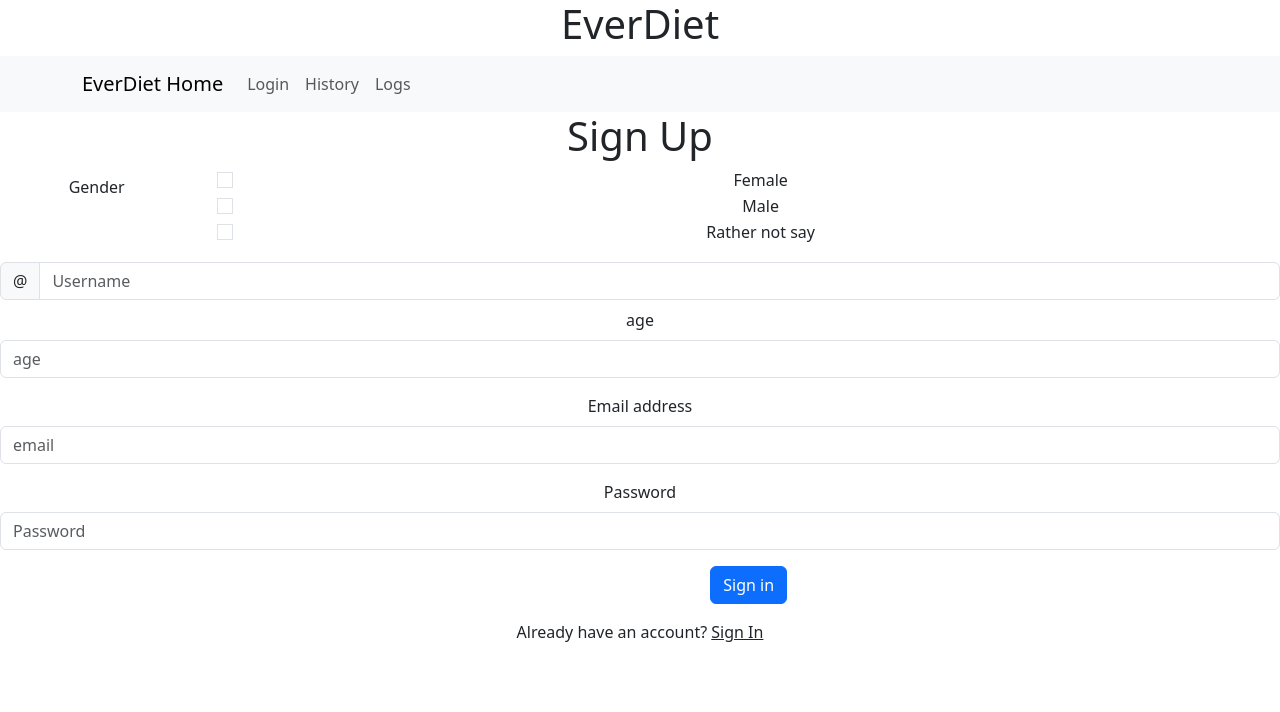
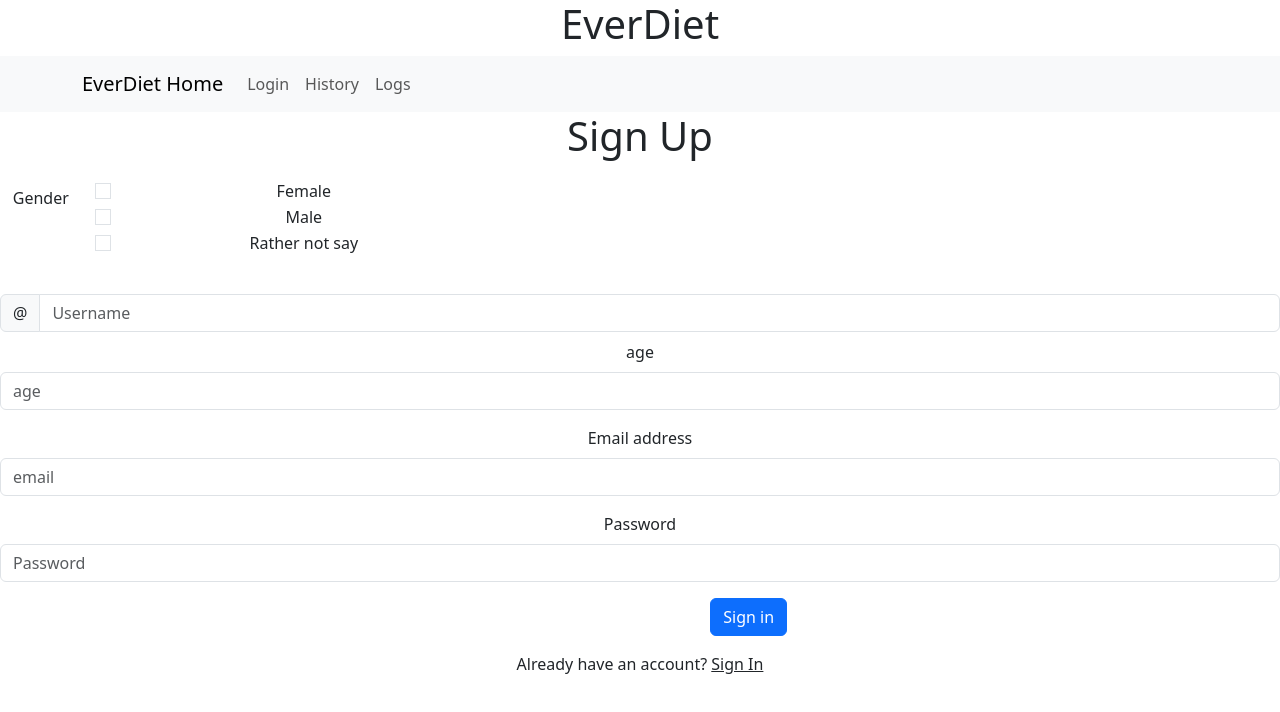
Before and after one commit to ashley773877/food-logger-frontend, a React (Create React App) app: page /Login in a window 1280 px wide. Shown: the top 712 px of the page. Built offline with nearby package versions, Linux system fonts and the light colour scheme.

Commit message:
added a form label for time of day

```diff
--- a/src/components/SignUp.js
+++ b/src/components/SignUp.js
@@ -10,10 +10,6 @@ import { useRef } from "react";
 function SignUpForm() {
     const emailInputRef = useRef(null);
     const passwordInputRef = useRef(null);
-
-
-
-
 
     const handleSignUp = (e) => {
         e.preventDefault();
@@ -31,19 +27,12 @@ function SignUpForm() {
         // the request here will be for the signup
       };
 
-
-
-
-
-
-
-
-
     return (
         <div>
             <h1> Sign Up </h1>
 
-            <fieldset>
+            <fieldset style={{border: '1px solid white', padding: '10px',
+            borderRadius: '8px', width:"500px", marginBottom: "10px" }}>
         <Form.Group as={Row} className="mb-3">
           <Form.Label as="legend" column sm={2}>
             Gender
--- a/src/pages/LogPage.js
+++ b/src/pages/LogPage.js
@@ -15,9 +15,8 @@ function LogPage() {
         <Form.Label>Meal</Form.Label>
         <FormControl type="meal"  />
       </FormGroup>
-
+      <Form.Label htmlFor="timeOfDay">Time of Day</Form.Label>
       <Form.Select aria-label="Default select example">
-      <option>Time of Day</option>
       <option value="1">Breakfeast</option>
       <option value="2">Lunch</option>
       <option value="3">Dinner</option>
--- a/src/pages/LoginPage.js
+++ b/src/pages/LoginPage.js
@@ -1,8 +1,3 @@
-
-// put a form in here to sign in or sign up
-// have a components page for the sign up and render it here
-
-
 import Form from 'react-bootstrap/Form';
 import SignUpForm from '../components/SignUp';
 import { useRef, useState } from "react";
@@ -48,7 +43,7 @@ function LoginPage() {
              {/* <button type="submit">Sign In</button> */}
              <Form.Group as={Row} className="mb-3">
         <Col sm={{ span: 10, offset: 2 }}>
-          <Button type="submit">Sign in</Button>
+          <Button  type="submit" style={{textAlign:"center"}}>Sign in</Button>
         </Col>
       </Form.Group>
 
```
